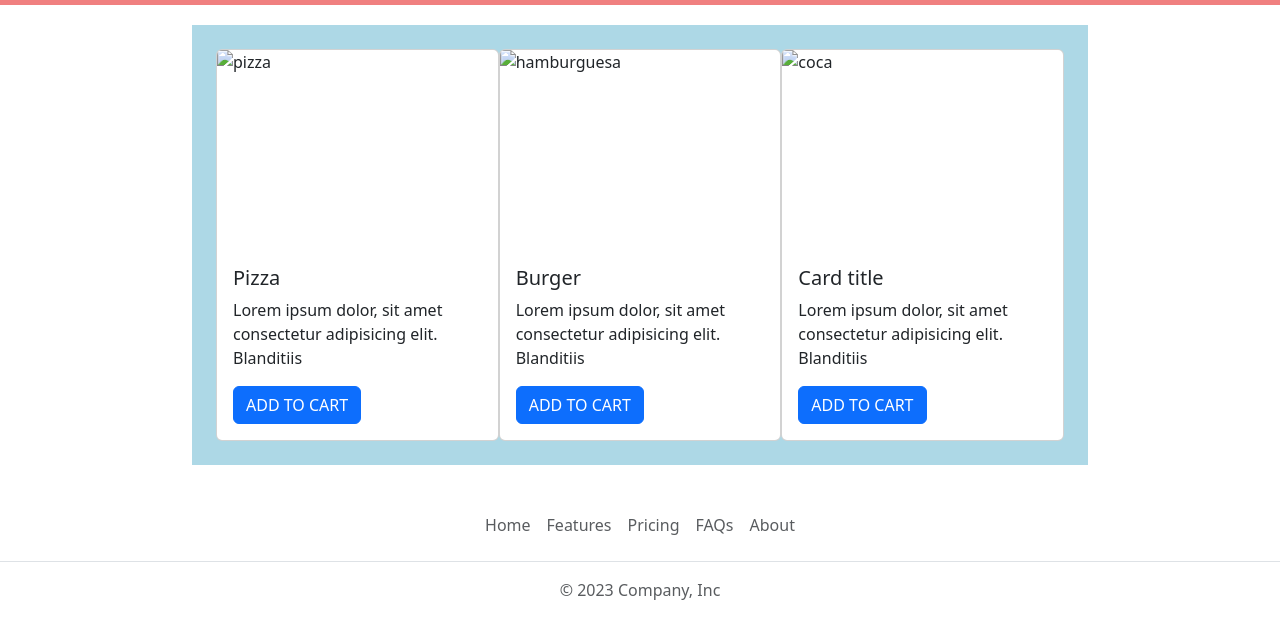
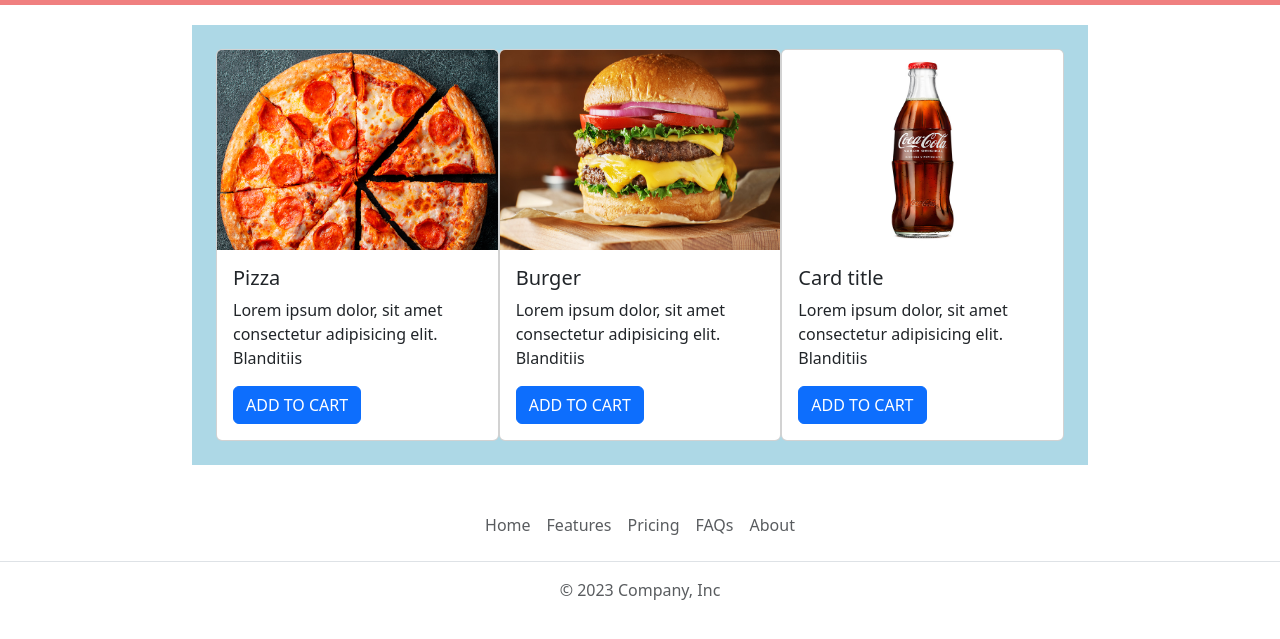
Before and after one commit to DarioLopez18/EntregaTPFrontEnd, a plain HTML site: page bootstrap/index.html in a window 1280 px wide. Shown: the part 57-696 px from the top of the page. Drawn offline with nearby package versions, Linux system fonts and the light colour scheme; the site is published under a folder, as on GitHub Pages, so addresses that start at the root find nothing.

Commit message:
first commit

```diff
--- a/bootstrap/index.html
+++ b/bootstrap/index.html
@@ -85,7 +85,7 @@
     >
       <div class="card" style="width: 18rem">
         <img
-          src="/Animate-a-disfrutar-una-deliciosa-pizza-de-salchicha-Foto-destacada.png"
+          src="Animate-a-disfrutar-una-deliciosa-pizza-de-salchicha-Foto-destacada.png"
           class="card-img-top"
           alt="pizza"
           style="width: 100%; height: 200px"
@@ -100,7 +100,7 @@
       </div>
       <div class="card" style="width: 18rem">
         <img
-          src="/portada-wp-burguer.jpeg"
+          src="portada-wp-burguer.jpeg"
           class="card-img-top"
           alt="hamburguesa"
           style="width: 100%; height: 200px"
@@ -115,7 +115,7 @@
       </div>
       <div class="card" style="width: 18rem">
         <img
-          src="/CC_Origal.jpg"
+          src="CC_Origal.jpg"
           class="card-img-top"
           alt="coca"
           style="width: 100%; height: 200px"
```
Also changed, not shown: css/index.html (+1 -1 lines).
